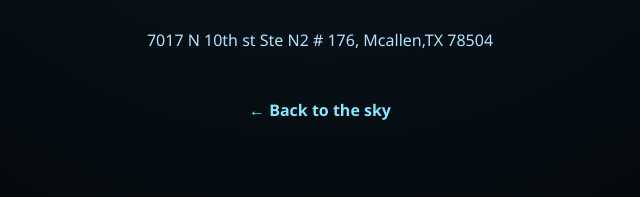
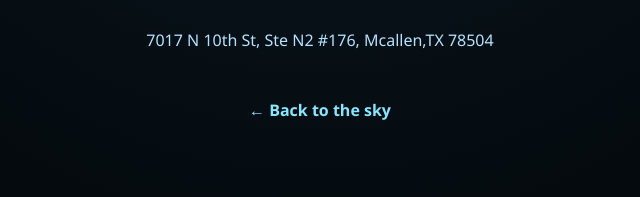
Before and after one commit to BGPT-CMD/Elmo, a plain HTML site: page address.html in a window 1280 px wide. Shown: the part 373-570 px from the top of the page, 320-960 px from the left. Drawn offline with Linux system fonts and the light colour scheme.

Commit message:
Update address.html

```diff
--- a/address.html
+++ b/address.html
@@ -8,8 +8,8 @@
 <body>
   <div class="address-page">
     <h1>📍 B's Destination</h1>
-    <p> 7017 N 10th st
-        Ste N2 # 176,
+    <p> 7017 N 10th St,
+        Ste N2 #176,
         Mcallen,TX 78504</p>
     <a href="index.html">← Back to the sky</a>
   </div>
```
